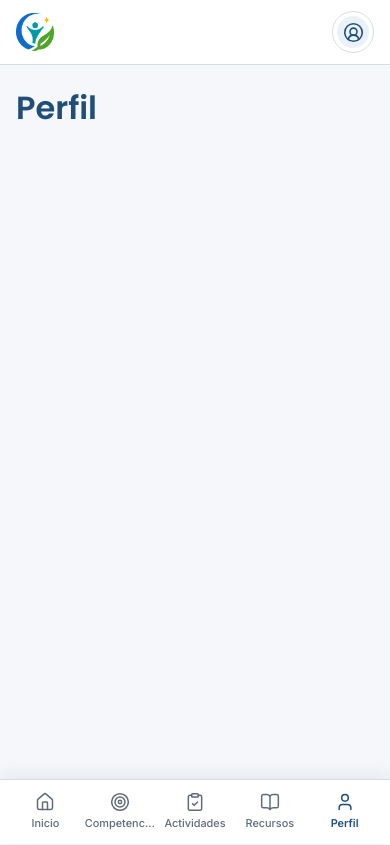
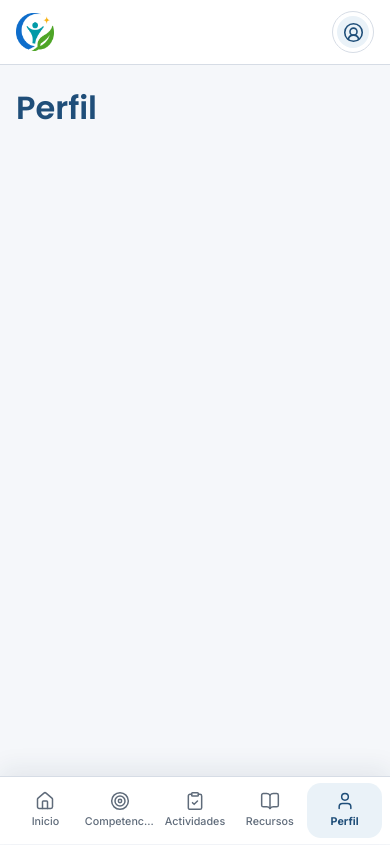
Before and after one commit to Pepealdana/ORENZA, a React (Vite) app: page /estudiante/perfil in a window 390 px wide. Built offline with nearby package versions, Linux system fonts and the light colour scheme.

Commit message:
style: refine responsive student navigation shell

```diff
--- a/src/components/layout/BottomNavigation/BottomNavigation.module.css
+++ b/src/components/layout/BottomNavigation/BottomNavigation.module.css
@@ -4,26 +4,14 @@
   bottom: 0;
   left: 0;
   z-index: 1000;
-
   display: grid;
   grid-template-columns: repeat(5, minmax(0, 1fr));
-
-  width: 100%;
-  min-height: 64px;
-
-  padding:
-    8px
-    8px
-    max(8px, env(safe-area-inset-bottom));
-
-  box-sizing: border-box;
-
-  background-color: var(--color-white);
+  min-height: 68px;
+  padding: 6px 8px max(6px, env(safe-area-inset-bottom));
+  background: rgba(255, 255, 255, 0.97);
   border-top: 1px solid var(--color-gray-medium);
-
-  box-shadow: 0 -4px 16px rgba(28, 46, 74, 0.08);
-
-  overflow: hidden;
+  box-shadow: 0 -8px 24px rgba(28, 46, 74, 0.08);
+  backdrop-filter: blur(10px);
 }
 
 .link {
@@ -32,24 +20,18 @@
   align-items: center;
   justify-content: center;
   gap: 3px;
-
   min-width: 0;
-  min-height: 48px;
-  padding-inline: 2px;
-
-  border-radius: var(--radius-button);
-
+  min-height: 52px;
+  padding: 3px 2px;
+  border-radius: 14px;
   color: var(--color-gray-dark);
-
-  font-family: var(--font-body);
-  font-size: 0.68rem;
+  font-size: 0.67rem;
   font-weight: 500;
-
-  text-decoration: none;
+  transition: background-color var(--transition-fast), color var(--transition-fast);
 }
 
 .link:hover {
-  background-color: var(--color-gray-light);
+  background: var(--color-gray-light);
 }
 
 .link:focus-visible {
@@ -58,19 +40,16 @@
 }
 
 .link span {
-  display: block;
-
   max-width: 100%;
-
   overflow: hidden;
-
   text-overflow: ellipsis;
   white-space: nowrap;
 }
 
 .active {
+  background: var(--color-primary-soft);
   color: var(--color-primary);
-  font-weight: 600;
+  font-weight: 700;
 }
 
 @media (min-width: 1024px) {
```
